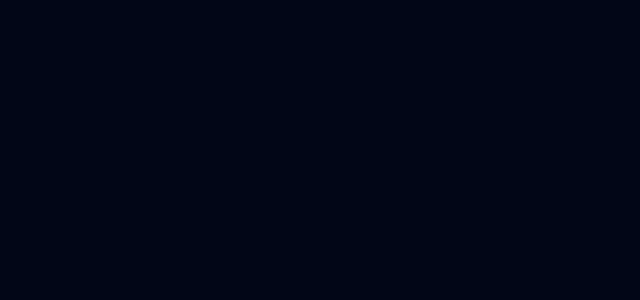
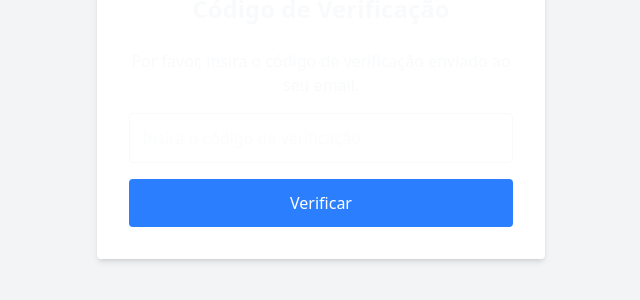
Before and after one commit to RodrigoPLopesIA/OficinaHUB, a React (Vite) app: page /verification-code in a window 1280 px wide. Before the commit this address had no page. Shown: the part 290-590 px from the top of the page, without its empty margins (319-959 px from the left). Built offline with nearby package versions, Linux system fonts and the light colour scheme.

Commit message:
feature/create-verification-code-page

```diff
--- a/src/App.tsx
+++ b/src/App.tsx
@@ -3,6 +3,7 @@ import LandingPage from './pages/landing'
 import Login from './pages/auth/Login'
 import { Register } from './pages/auth/Register'
 import { ForgotPassword } from './pages/auth/ForgotPassword'
+import { VerificationCode } from './pages/auth/VerificationCode'
 
 function App() {
   return (
@@ -12,6 +13,7 @@ function App() {
         <Route path="/login" element={<Login />} />
         <Route path="/register" element={<Register />} />
         <Route path="/forgot-password" element={<ForgotPassword />} />
+        <Route path="/verification-code" element={<VerificationCode />} />
       </Routes>
     </BrowserRouter>
   )
--- /dev/null
+++ b/src/pages/auth/VerificationCode.tsx
@@ -0,0 +1,25 @@
+
+
+export function VerificationCode() {
+  return (
+    <div className="flex flex-col items-center justify-center min-h-screen bg-gray-100">
+      <div className="bg-white p-8 rounded shadow-md w-full max-w-md">
+        <h2 className="text-2xl font-bold mb-6 text-center">Código de Verificação</h2>
+        <p className="mb-4 text-center">Por favor, insira o código de verificação enviado ao seu email.</p>
+        <form>
+          <input
+            type="text"
+            placeholder="Insira o código de verificação"
+            className="w-full p-3 mb-4 border rounded focus:outline-none focus:ring focus:border-blue-300"
+          />
+          <button
+            type="submit"
+            className="w-full bg-blue-500 text-white p-3 rounded hover:bg-blue-600 transition duration-200"
+          >
+            Verificar
+          </button>
+        </form>
+      </div>
+    </div>
+  )
+}
```
